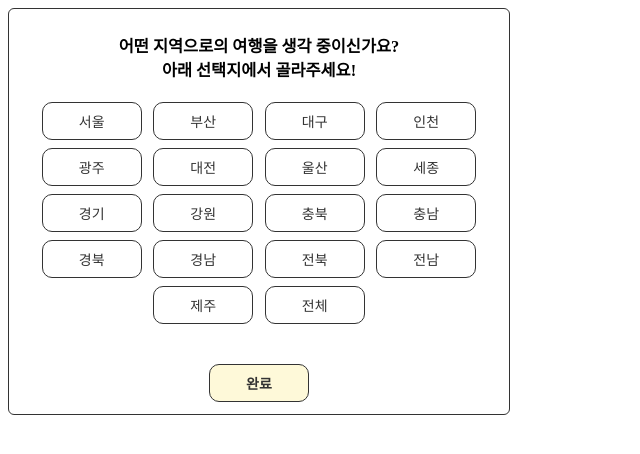
After one commit to SKNETWORKS-FAMILY-AICAMP/SKN17-4th-3Team, a Django app: page /chat/chat_choice/ in a window 1280 px wide. The commit adds this page. Shown: the top 454 px of the page, without its empty margins (0-640 px from the left). Run offline with Django 5.2, Linux system fonts and the light colour scheme.

Commit message:
지역선택 수정중

```diff
--- a/chat/urls.py
+++ b/chat/urls.py
@@ -8,4 +8,5 @@ urlpatterns = [
     path('',views.chat_main, name='chat_main'),
     path('withdraw/', views.withdraw_view, name='withdraw'),
     path('logout/',views.logout_view, name='logout'),
+    path('chat_choice/', views.chat_choice, name='chat_choice')
 ]
--- a/chat/views.py
+++ b/chat/views.py
@@ -33,3 +33,7 @@ def withdraw_view(request):
         user.delete()
         logout(request)
         return JsonResponse({'success': True, 'message': '회원 탈퇴가 완료되었습니다.'})
+
+
+def chat_choice(request):
+    return render(request, 'chat/chat_choice.html')
--- /dev/null
+++ b/static/css/chat_style.css
@@ -0,0 +1,80 @@
+button {
+    border: none;
+    border-radius: 10px;
+    padding: 8px 18px;
+    font-size:14px;
+    margin-right: 8px;
+    border: 1px solid #333;
+    width:100px;
+    background-color: #fff;  /* 기본 배경 */
+    color: #333;             /* 기본 글자색 */
+    margin: 4px ;
+}
+
+button.wan {
+    background-color: #FEF9D9; /* 연노랑 */
+    border: 1px solid #333;    /* 테두리 */
+    color: #333;               /* 글자색 (검정) */
+    font-weight: 600;
+    cursor: pointer;
+}
+
+.button-container {
+  width: 500px;   /* 각 칸에 꽉 차도록 */
+  padding: 8px 0;
+  font-size: 14px;
+  border-radius: 6px;
+  border: 1px solid #333;
+  cursor: pointer;
+  flex-wrap: flex;
+  text-align: center;
+}
+
+
+
+/* 모달 전체 화면 덮기 */
+.modal {
+  display: none; /* 처음엔 숨김 */
+  position: fixed;
+  z-index: 1000;
+  top: 0; left: 0;
+  width: 100%; height: 100%;
+  background: rgba(0,0,0,0.5); /* 반투명 배경 */
+  justify-content: center;     /* 중앙 정렬 */
+  align-items: center;         /* 중앙 정렬 */
+}
+
+/* 모달 박스 */
+.modal-content {
+  background: #fff;
+  width: 80%;
+  height: 80%;
+  border-radius: 12px;
+  position: relative;
+  padding: 10px;
+  display: flex;
+  flex-direction: column;
+}
+
+/* 닫기 버튼 */
+.modal .close {
+  position: absolute;
+  right: 16px;
+  top: 10px;
+  font-size: 24px;
+  font-weight: bold;
+  cursor: pointer;
+}
+
+/* iframe을 꽉 채우기 */
+.modal-content iframe {
+  flex: 1;
+  width: 100%;
+  border: none;
+  border-radius: 8px;
+}
+
+.button-container { text-align: center; }           /* <center> 태그 대신 */
+.button-container .btn.active {
+  background: #D2E0FB; color: #333; border-color: #D2E0FB ;
+}
--- /dev/null
+++ b/templates/chat/chat_choice.html
@@ -0,0 +1,77 @@
+{% load static %}
+<!doctype html>
+<html lang="ko">
+<head>
+  <meta charset="UTF-8">
+  <title>Chat Choice</title>
+  <link rel="stylesheet" href="{% static 'css/chat_style.css' %}">
+</head>
+<body>
+  <div id='modal-content'>
+    <div class="button-container">
+      <h3>어떤 지역으로의 여행을 생각 중이신가요?<br>아래 선택지에서 골라주세요!</h3>
+      <div id="regionGroup">
+        <button class="btn region-btn" data-region="서울">서울</button>
+        <button class="btn region-btn" data-region="부산">부산</button>
+        <button class="btn region-btn" data-region="대구">대구</button>
+        <button class="btn region-btn" data-region="인천">인천</button>
+        <button class="btn region-btn" data-region="광주">광주</button>
+        <button class="btn region-btn" data-region="대전">대전</button>
+        <button class="btn region-btn" data-region="울산">울산</button>
+        <button class="btn region-btn" data-region="세종">세종</button>
+        <button class="btn region-btn" data-region="경기">경기</button>
+        <button class="btn region-btn" data-region="강원">강원</button>
+        <button class="btn region-btn" data-region="충북">충북</button>
+        <button class="btn region-btn" data-region="충남">충남</button>
+        <button class="btn region-btn" data-region="경북">경북</button>
+        <button class="btn region-btn" data-region="경남">경남</button>
+        <button class="btn region-btn" data-region="전북">전북</button>
+        <button class="btn region-btn" data-region="전남">전남</button>
+        <button class="btn region-btn" data-region="제주">제주</button>
+        <button class="btn region-btn" data-region="전체">전체</button>
+      </div>
+      <br></br>
+      <button id="submitRegion" class="btn wan" disabled data-url="{% url 'chat:chat_choice' %}">완료</button>
+    </div>
+
+    <script>
+      // 버튼 활성화 기능
+      const group = document.getElementById('regionGroup');
+      const submitBtn = document.getElementById('submitRegion');
+
+      group.addEventListener('click', (e) => {
+        const btn = e.target.closest('.region-btn');
+        if (!btn) return;
+
+        // 모두 비활성화 후 현재만 활성화
+        group.querySelectorAll('.region-btn').forEach(b => b.classList.remove('active'));
+        btn.classList.add('active');
+
+        // 완료 버튼 활성화
+        submitBtn.disabled = false;
+      });
+
+      // 완료 클릭: 지역 저장 + 채팅 페이지로 이동
+      submitBtn.addEventListener('click', () => {
+        const active = group.querySelector('.region-btn.active');
+        if (!active) return; // 안전장치
+        const region = active.dataset.region;
+
+        // 1) 세션스토리지에 저장(채팅 페이지에서 읽기 좋음)
+        sessionStorage.setItem('selectedRegion', region);
+
+        // 2) 쿼리스트링으로도 전달(서버/프론트 어디서든 활용)
+        const target = submitBtn.dataset.url; // 채팅 페이지 URL
+        const url = new URL(target, window.location.origin);
+        url.searchParams.set('region', region);
+
+        // 3) 페이지 이동
+        window.location.href = url.toString();
+      });
+
+      // (선택) 부모 모달을 사용 중이면 postMessage 로도 전달 가능
+      // window.parent?.postMessage({ type: 'regionSelected', value: region }, '*');
+  </script>
+  </div>
+</body>
+</html>
```
Also changed, not shown: static/js/chatchoice.js (added, +60 -0 lines), templates/chat/chat.html (+16 -11 lines).
